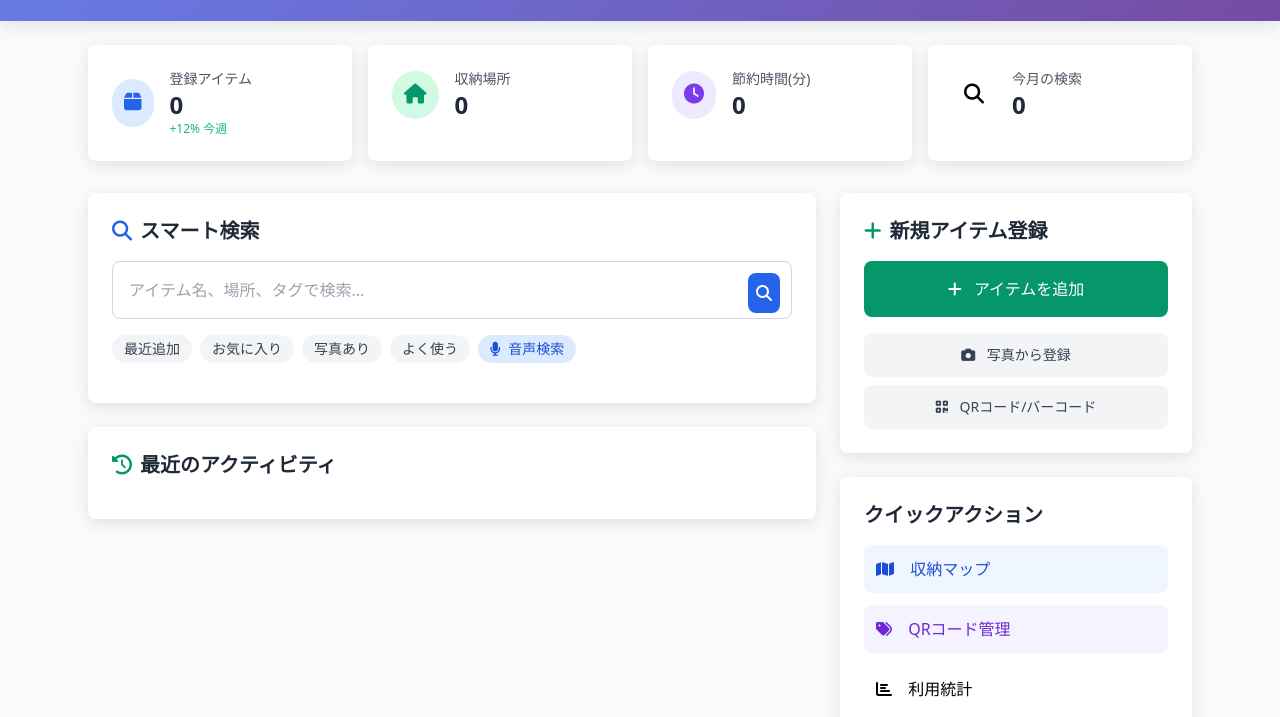
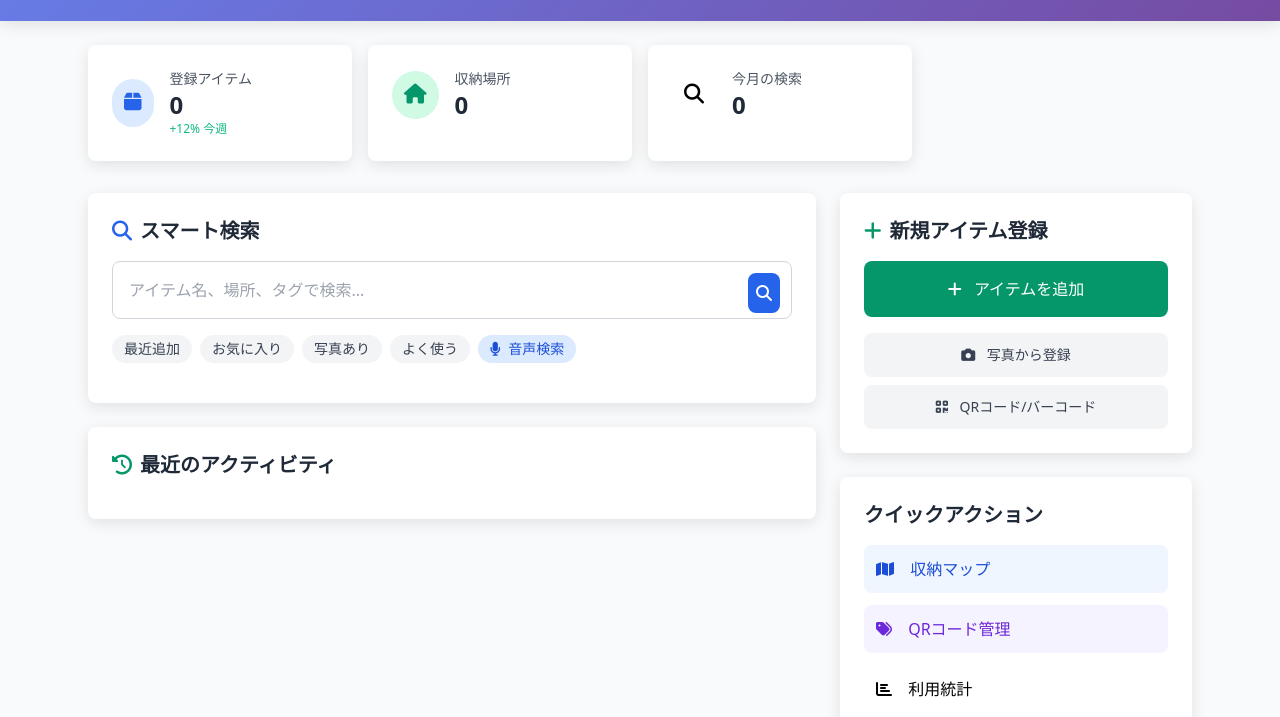
Before and after one commit to appadaycreator/item-locator, a website: page index.html in a window 1280 px wide. Shown: the part 83-800 px from the top of the page. Drawn offline with nearby package versions, Linux system fonts and the light colour scheme.

Commit message:
Remove time-saving feature

```diff
--- a/index.html
+++ b/index.html
@@ -81,17 +81,6 @@
                 </div>
             </div>
 
-            <div class="bg-white p-6 rounded-lg custom-shadow card-hover">
-                <div class="flex items-center">
-                    <div class="bg-purple-100 p-3 rounded-full">
-                        <i class="fas fa-clock text-purple-600 text-xl"></i>
-                    </div>
-                    <div class="ml-4">
-                        <p class="text-gray-600 text-sm">節約時間(分)</p>
-                        <p class="text-2xl font-bold text-gray-800" id="timeSaved">0</p>
-                    </div>
-                </div>
-            </div>
 
             <div class="bg-white p-6 rounded-lg custom-shadow card-hover">
                 <div class="flex items-center">
--- a/script.js
+++ b/script.js
@@ -29,7 +29,6 @@ function updateDashboard() {
   document.getElementById('itemCount').textContent = items.length;
   const locations = new Set(items.map(i => i.parent));
   document.getElementById('locationCount').textContent = locations.size;
-  document.getElementById('timeSaved').textContent = items.length * 5;
 
   const now = new Date();
   const month = now.getMonth();
```
Also changed, not shown: README.md.
